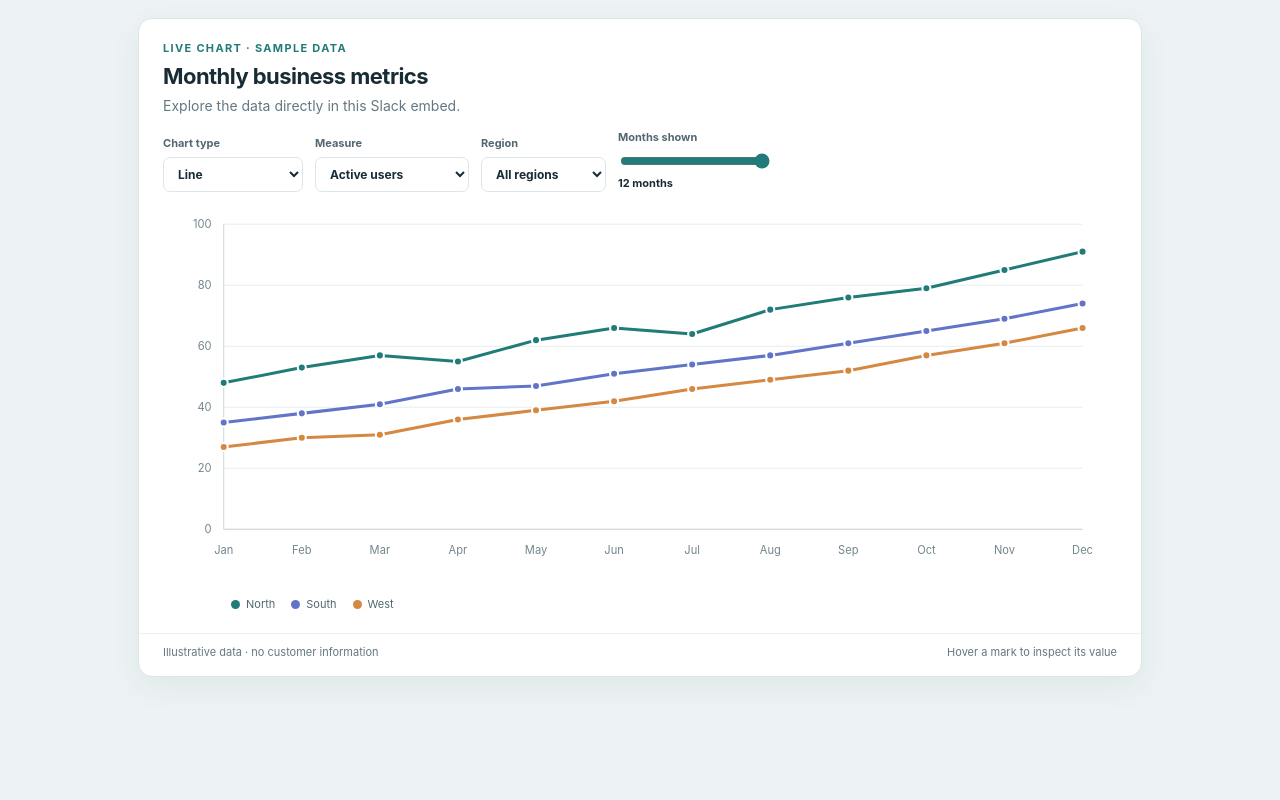
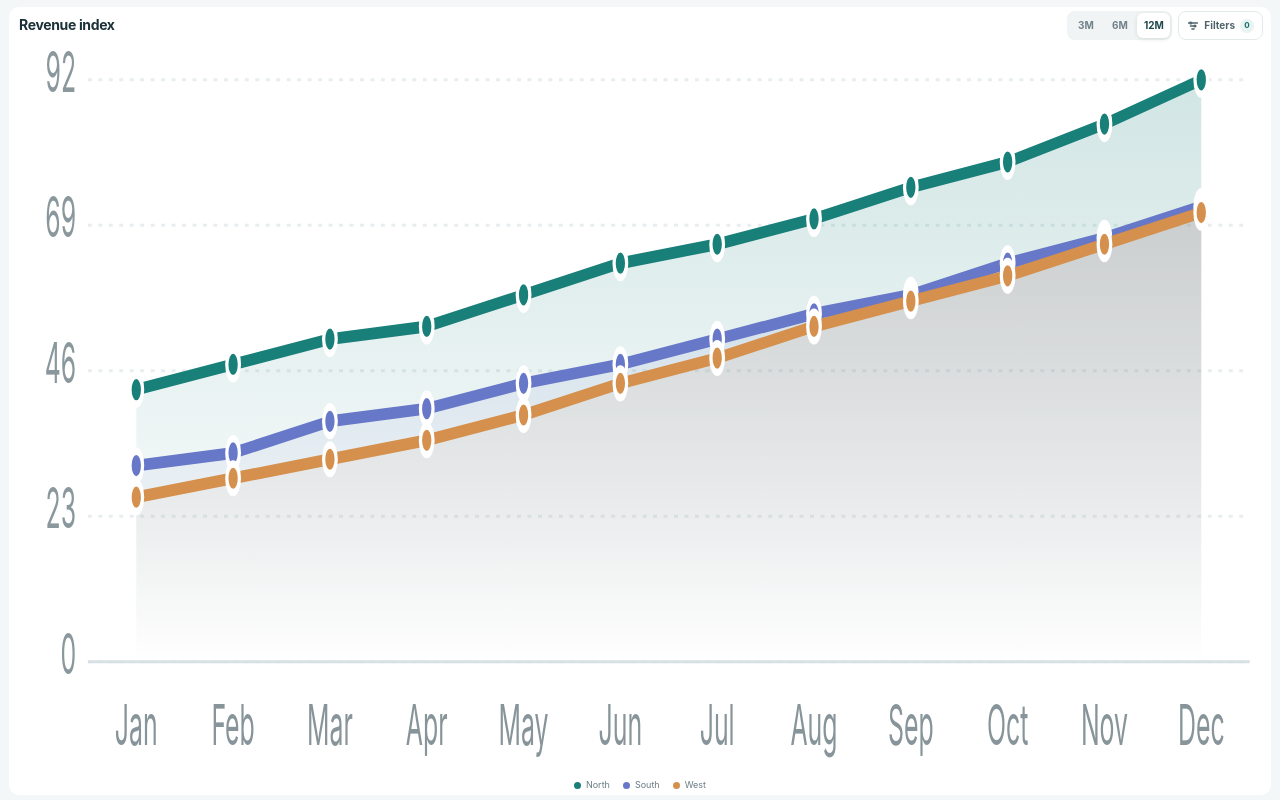
Before and after one commit to srikar0896/slack-interactive-chart-demo, a plain HTML site: page index.html in a window 1280 px wide. Drawn offline with Linux system fonts and the light colour scheme.

Commit message:
Refine chart for compact Slack embed

```diff
--- a/index.html
+++ b/index.html
@@ -2,41 +2,72 @@
 <html lang="en">
 <head>
 <meta charset="utf-8">
-<meta name="viewport" content="width=device-width, initial-scale=1">
-<meta name="description" content="An interactive chart designed to open inside a Slack message.">
-<meta property="og:title" content="Interactive metrics chart">
-<meta property="og:description" content="Switch chart types, measures, regions, and time ranges.">
+<meta name="viewport" content="width=device-width, initial-scale=1, viewport-fit=cover">
+<meta name="description" content="A single interactive chart sized for Slack messages, with compact period and data filters.">
+<meta property="og:title" content="Interactive revenue chart">
+<meta property="og:description" content="Explore the live chart by time period, measure, and region.">
 <meta property="og:image" content="https://srikar0896.github.io/slack-interactive-chart-demo/preview.svg">
-<title>Interactive metrics chart</title>
+<title>Interactive revenue chart</title>
 <style>
-:root{color-scheme:light;--ink:#182c35;--muted:#657782;--line:#dce5e8;--paper:#fff;--wash:#f4f8f8;--teal:#217b78;--blue:#6274c8;--orange:#d48842}
-*{box-sizing:border-box}body{margin:0;background:#edf3f4;color:var(--ink);font:14px/1.45 -apple-system,BlinkMacSystemFont,"Segoe UI",sans-serif}
-main{max-width:1040px;margin:0 auto;padding:18px}
-.card{background:var(--paper);border:1px solid var(--line);border-radius:14px;box-shadow:0 10px 30px #213a4410;overflow:hidden}
-header{padding:22px 24px 14px}.eyebrow{color:var(--teal);font-size:11px;font-weight:700;letter-spacing:.12em;text-transform:uppercase}
-h1{font-size:22px;letter-spacing:-.025em;margin:4px 0 3px}.subtitle{margin:0;color:var(--muted)}
-.controls{display:flex;align-items:end;gap:12px;flex-wrap:wrap;padding:0 24px 14px}
-label{display:grid;gap:5px;color:#526771;font-size:11px;font-weight:700}
-select{min-width:125px;border:1px solid var(--line);border-radius:7px;padding:8px 28px 8px 10px;color:var(--ink);background:#fff;font:inherit;font-size:12px}
-.range{min-width:150px}.range input{accent-color:var(--teal);width:150px}.range output{color:var(--ink);font-size:11px}
-.chart-wrap{padding:0 16px 8px}.chart{display:block;width:100%;height:auto;overflow:visible}
-footer{display:flex;justify-content:space-between;gap:12px;padding:11px 24px 15px;border-top:1px solid #edf1f2;color:var(--muted);font-size:11px}
-.legend{display:flex;gap:16px;flex-wrap:wrap;margin:2px 8px 12px 76px;color:#526771;font-size:11px}
-.legend span{display:inline-flex;align-items:center;gap:6px}.swatch{width:9px;height:9px;border-radius:50%}
-@media(max-width:650px){main{padding:8px}.controls{gap:8px;padding-left:14px;padding-right:14px}header{padding:18px 14px 12px}.chart-wrap{padding:0 5px}footer{padding:10px 14px;flex-direction:column}.range{min-width:125px}.range input{width:125px}}
+:root{color-scheme:light;--ink:#1b3038;--muted:#788991;--line:#e8eef0;--wash:#f3f7f7;--teal:#187f79;--blue:#6878c8;--amber:#d5904d}
+*{box-sizing:border-box}
+html,body{width:100%;height:100%;margin:0;overflow:hidden}
+body{min-width:280px;background:#f4f7f8;color:var(--ink);font:12px/1.35 -apple-system,BlinkMacSystemFont,"Segoe UI",sans-serif;-webkit-font-smoothing:antialiased}
+button,select{font:inherit}
+main{width:100%;height:100vh;height:100dvh;padding:7px 9px 5px;overflow:hidden;background:#f4f7f8}
+.chart-shell{position:relative;width:100%;height:100%;min-height:0;display:flex;flex-direction:column;overflow:hidden;border-radius:10px;background:#fff}
+.topbar{flex:0 0 auto;min-height:37px;display:flex;align-items:center;justify-content:space-between;gap:7px;padding:4px 8px 4px 10px}
+.title{min-width:0;overflow:hidden;text-overflow:ellipsis;white-space:nowrap;font-size:14px;font-weight:720;letter-spacing:-.025em}
+.actions{flex:0 0 auto;display:flex;align-items:center;gap:6px}
+.periods{display:flex;align-items:center;gap:1px;padding:2px;border-radius:8px;background:#f0f4f4}
+.period-button{min-width:33px;height:25px;padding:0 6px;border:0;border-radius:6px;background:transparent;color:#718189;font-size:10px;font-weight:700;cursor:pointer;transition:background 180ms cubic-bezier(.2,.8,.2,1),color 180ms cubic-bezier(.2,.8,.2,1),transform 180ms cubic-bezier(.2,.8,.2,1)}
+.period-button[aria-pressed="true"]{background:#fff;color:#1d4749;box-shadow:0 1px 4px rgba(21,53,62,.13)}
+.period-button:hover{color:#116c68}.period-button:active,.filter-toggle:active{transform:scale(.96)}
+.filter-toggle{height:29px;display:flex;align-items:center;gap:5px;padding:0 8px;border:1px solid #e2e9ea;border-radius:8px;background:#fff;color:#4c636b;font-size:10px;font-weight:700;cursor:pointer;transition:color 180ms cubic-bezier(.2,.8,.2,1),border-color 180ms cubic-bezier(.2,.8,.2,1),transform 180ms cubic-bezier(.2,.8,.2,1)}
+.filter-toggle:hover,.filter-toggle[aria-expanded="true"]{border-color:#9dc9c6;color:#126f6a}
+.filter-toggle svg{width:12px;height:12px;stroke:currentColor;fill:none;stroke-width:1.7;stroke-linecap:round;stroke-linejoin:round}
+.filter-count{min-width:14px;height:14px;display:grid;place-items:center;border-radius:99px;background:#e8f3f2;color:#126f6a;font-size:8px}
+.plot{flex:1 1 auto;min-height:45px;display:flex;flex-direction:column;padding:0 3px 2px}
+#chart{flex:1 1 auto;min-height:0;width:100%}.chart{display:block;width:100%;height:100%;overflow:visible}
+.legend{flex:0 0 15px;display:flex;align-items:center;justify-content:center;gap:13px;color:#687c83;font-size:9px}
+.legend span{display:inline-flex;align-items:center;gap:5px}.swatch{width:7px;height:7px;border-radius:50%}
+.filter-panel{position:absolute;z-index:2;top:41px;right:8px;width:min(350px,calc(100% - 16px));padding:8px;border:1px solid #e0e8e9;border-radius:10px;background:rgba(255,255,255,.98);box-shadow:0 10px 24px rgba(26,55,63,.15);transform-origin:top right;animation:filter-in 180ms cubic-bezier(.2,.8,.2,1)}
+.filter-panel[hidden]{display:none}
+@keyframes filter-in{from{opacity:0;transform:translateY(-3px) scale(.985)}to{opacity:1;transform:translateY(0) scale(1)}}
+.filter-grid{display:grid;grid-template-columns:repeat(3,minmax(0,1fr));gap:7px}
+.filter-field{display:grid;gap:4px;min-width:0;color:#718188;font-size:9px;font-weight:700}
+.filter-field select{width:100%;min-width:0;height:28px;padding:0 20px 0 7px;border:1px solid #e1e8e9;border-radius:7px;background:#fff;color:#2e454c;font-size:10px;outline:none}
+.filter-field select:focus{border-color:#61aaa5;box-shadow:0 0 0 2px rgba(31,139,132,.12)}
+@media(max-width:430px){main{padding:5px 6px 4px}.topbar{min-height:34px;gap:4px;padding:3px 5px 3px 7px}.title{font-size:12px}.actions{gap:4px}.period-button{min-width:29px;height:24px;padding:0 4px;font-size:9px}.filter-toggle{height:27px;gap:4px;padding:0 6px;font-size:9px}.filter-panel{top:37px;right:6px;width:min(310px,calc(100% - 12px));padding:7px}.filter-grid{grid-template-columns:repeat(2,minmax(0,1fr))}.filter-field:last-child{grid-column:span 2}}
+@media(max-width:315px){.title{max-width:74px}.filter-toggle{padding:0 5px}.filter-toggle svg{display:none}.period-button{min-width:26px}}
+@media(max-height:220px){.topbar{min-height:30px}.period-button{height:22px}.filter-toggle{height:25px}.legend{flex-basis:12px}.filter-panel{top:33px;padding:5px}.filter-field select{height:24px}}
+@media(prefers-reduced-motion:reduce){*,*::before,*::after{animation-duration:.01ms!important;transition-duration:.01ms!important}}
 </style>
 </head>
 <body>
-<main><section class="card" aria-label="Interactive metrics chart">
-<header><div class="eyebrow">Live chart · sample data</div><h1>Monthly business metrics</h1><p class="subtitle">Explore the data directly in this Slack embed.</p></header>
-<div class="controls">
-<label>Chart type<select id="chartType" aria-label="Chart type"><option value="line">Line</option><option value="bar">Grouped bars</option><option value="area">Area</option><option value="scatter">Scatter</option></select></label>
-<label>Measure<select id="metric" aria-label="Measure"><option value="active">Active users</option><option value="conversion">Conversion rate</option><option value="revenue">Revenue index</option></select></label>
-<label>Region<select id="region" aria-label="Region"><option value="all">All regions</option><option value="north">North</option><option value="south">South</option><option value="west">West</option></select></label>
-<label class="range">Months shown <input id="months" aria-label="Months shown" type="range" min="4" max="12" value="12"><output id="monthsLabel">12 months</output></label>
-</div>
-<div class="chart-wrap"><div id="chart" aria-live="polite"></div><div id="legend" class="legend"></div></div>
-<footer><span>Illustrative data · no customer information</span><span>Hover a mark to inspect its value</span></footer>
+<main><section class="chart-shell" aria-label="Interactive revenue chart">
+  <header class="topbar">
+    <div class="title" id="chartTitle">Revenue index</div>
+    <div class="actions">
+      <div class="periods" role="group" aria-label="Time period">
+        <button class="period-button" type="button" data-period="3" aria-pressed="false">3M</button>
+        <button class="period-button" type="button" data-period="6" aria-pressed="false">6M</button>
+        <button class="period-button" type="button" data-period="12" aria-pressed="true">12M</button>
+      </div>
+      <button class="filter-toggle" id="filterToggle" type="button" aria-expanded="false" aria-controls="filterPanel">
+        <svg viewBox="0 0 16 16" aria-hidden="true"><path d="M2 4h12M4.5 8h7M6.5 12h3"/><circle cx="5" cy="4" r="1.3" fill="white"/><circle cx="10.5" cy="8" r="1.3" fill="white"/></svg>
+        Filters <span class="filter-count" id="filterCount">0</span>
+      </button>
+    </div>
+  </header>
+  <div class="plot"><div id="chart" aria-live="polite"></div><div class="legend" id="legend"></div></div>
+  <div class="filter-panel" id="filterPanel" hidden>
+    <div class="filter-grid">
+      <label class="filter-field">Measure<select id="metric" aria-label="Measure"><option value="revenue">Revenue index</option><option value="active">Active users</option><option value="conversion">Conversion rate</option></select></label>
+      <label class="filter-field">Region<select id="region" aria-label="Region"><option value="all">All regions</option><option value="north">North</option><option value="south">South</option><option value="west">West</option></select></label>
+      <label class="filter-field">Style<select id="chartType" aria-label="Chart style"><option value="area">Area</option><option value="line">Line</option><option value="bar">Bars</option><option value="scatter">Scatter</option></select></label>
+    </div>
+  </div>
 </section></main>
 <script>
 const rows=[
@@ -53,39 +84,49 @@ const rows=[
 {month:"Nov",north:{active:85,conversion:4.6,revenue:85},south:{active:69,conversion:4.3,revenue:67},west:{active:61,conversion:4.9,revenue:66}},
 {month:"Dec",north:{active:91,conversion:4.8,revenue:92},south:{active:74,conversion:4.5,revenue:72},west:{active:66,conversion:5.1,revenue:71}}
 ];
-const names={north:"North",south:"South",west:"West"};
-const colors={north:"#217b78",south:"#6274c8",west:"#d48842"};
-const typeEl=document.getElementById("chartType"),metricEl=document.getElementById("metric"),regionEl=document.getElementById("region"),monthsEl=document.getElementById("months");
+const regions={north:"North",south:"South",west:"West"};
+const colors={north:"#187f79",south:"#6878c8",west:"#d5904d"};
+const metricLabels={revenue:"Revenue index",active:"Active users",conversion:"Conversion rate"};
+const metricEl=document.getElementById("metric"),regionEl=document.getElementById("region"),typeEl=document.getElementById("chartType");
+const filterPanel=document.getElementById("filterPanel"),filterToggle=document.getElementById("filterToggle");
+let period=12;
+function updateFilterCount(){
+ const count=Number(metricEl.value!=="revenue")+Number(regionEl.value!=="all")+Number(typeEl.value!=="area");
+ document.getElementById("filterCount").textContent=String(count);
+}
 function render(){
- const count=Number(monthsEl.value), data=rows.slice(rows.length-count), metric=metricEl.value;
+ const data=rows.slice(-period),metric=metricEl.value;
  const keys=regionEl.value==="all"?["north","south","west"]:[regionEl.value];
- const values=data.flatMap(d=>keys.map(k=>d[k][metric]));
- const peak=Math.max(...values), step=Math.max(1,Math.ceil(peak/5/10)*10);
- const max=Math.ceil(peak/step)*step, left=68,top=18,width=850,height=302,bottom=top+height;
- const x=i=>left+(data.length===1?width/2:i*width/(data.length-1));
- const y=v=>bottom-(v/max)*height;
- const type=typeEl.value;
- let s='<svg class="chart" viewBox="0 0 960 385" role="img" aria-label="'+metricEl.options[metricEl.selectedIndex].text+' by month">';
- for(let n=0;n<=5;n++){const val=max*n/5,yy=y(val);s+='<line x1="'+left+'" y1="'+yy+'" x2="'+(left+width)+'" y2="'+yy+'" stroke="#e7edef"/><text x="'+(left-12)+'" y="'+(yy+4)+'" text-anchor="end" fill="#73858d" font-size="11">'+(metric==="conversion"?val.toFixed(1):Math.round(val))+(metric==="conversion"?"%":"")+'</text>'}
- s+='<line x1="'+left+'" y1="'+top+'" x2="'+left+'" y2="'+bottom+'" stroke="#cbd7da"/><line x1="'+left+'" y1="'+bottom+'" x2="'+(left+width)+'" y2="'+bottom+'" stroke="#cbd7da"/>';
- const band=width/data.length, barWidth=Math.min(25,band*.62/keys.length);
+ const values=data.flatMap(row=>keys.map(key=>row[key][metric]));
+ const peak=Math.max(...values),max=Math.max(4,Math.ceil(peak/4)*4);
+ const left=58,right=946,top=12,bottom=207,height=bottom-top,width=right-left,band=width/data.length;
+ const x=i=>left+band*i+band/2,y=value=>bottom-(value/max)*height,type=typeEl.value;
+ let svg='<svg class="chart" viewBox="0 0 960 246" preserveAspectRatio="none" role="img" aria-label="'+metricLabels[metric]+', last '+period+' months">';
+ svg+='<defs><linearGradient id="areaNorth" x1="0" y1="0" x2="0" y2="1"><stop offset="0" stop-color="'+colors.north+'" stop-opacity=".2"/><stop offset="1" stop-color="'+colors.north+'" stop-opacity="0"/></linearGradient><linearGradient id="areaSouth" x1="0" y1="0" x2="0" y2="1"><stop offset="0" stop-color="'+colors.south+'" stop-opacity=".16"/><stop offset="1" stop-color="'+colors.south+'" stop-opacity="0"/></linearGradient><linearGradient id="areaWest" x1="0" y1="0" x2="0" y2="1"><stop offset="0" stop-color="'+colors.west+'" stop-opacity=".15"/><stop offset="1" stop-color="'+colors.west+'" stop-opacity="0"/></linearGradient></defs>';
+ for(let i=0;i<=4;i++){const value=max*i/4,yy=y(value),label=metric==="conversion"?value.toFixed(1)+"%":Math.round(value);svg+='<line x1="'+left+'" y1="'+yy+'" x2="'+right+'" y2="'+yy+'" stroke="#e8eef0" stroke-dasharray="3 5"/><text x="'+(left-9)+'" y="'+(yy+4)+'" text-anchor="end" fill="#8a989d" font-size="19">'+label+'</text>'}
+ svg+='<line x1="'+left+'" y1="'+bottom+'" x2="'+right+'" y2="'+bottom+'" stroke="#d7e1e3"/>';
  if(type==="bar"){
-  data.forEach((d,i)=>keys.forEach((k,j)=>{const val=d[k][metric],bx=left+i*band+(band-keys.length*barWidth)/2+j*barWidth,by=y(val);s+='<rect x="'+bx+'" y="'+by+'" width="'+(barWidth-3)+'" height="'+(bottom-by)+'" rx="3" fill="'+colors[k]+'"><title>'+names[k]+' · '+d.month+': '+val+(metric==="conversion"?"%":"")+'</title></rect>'}));
+  const barWidth=Math.min(30,band*.68/keys.length);
+  data.forEach((row,i)=>keys.forEach((key,j)=>{const value=row[key][metric],bx=left+i*band+(band-keys.length*barWidth)/2+j*barWidth,by=y(value);svg+='<rect x="'+bx+'" y="'+by+'" width="'+Math.max(2,barWidth-3)+'" height="'+(bottom-by)+'" rx="4" fill="'+colors[key]+'"><title>'+regions[key]+' · '+row.month+': '+value+(metric==="conversion"?"%":"")+'</title></rect>'}));
  }else{
-  keys.forEach(k=>{
-   const pts=data.map((d,i)=>({x:x(i),y:y(d[k][metric]),v:d[k][metric],m:d.month}));
-   const path=pts.map((p,i)=>(i?"L":"M")+p.x+" "+p.y).join(" ");
-   if(type==="area"){const area=path+" L"+pts[pts.length-1].x+" "+bottom+" L"+pts[0].x+" "+bottom+" Z";s+='<path d="'+area+'" fill="'+colors[k]+'" opacity=".12"/>'}
-   if(type!=="scatter")s+='<path d="'+path+'" fill="none" stroke="'+colors[k]+'" stroke-width="3" stroke-linecap="round" stroke-linejoin="round"/>';
-   pts.forEach(p=>{const r=type==="scatter"?5:4;s+='<circle cx="'+p.x+'" cy="'+p.y+'" r="'+r+'" fill="'+colors[k]+'" stroke="#fff" stroke-width="2"><title>'+names[k]+' · '+p.m+': '+p.v+(metric==="conversion"?"%":"")+'</title></circle>'});
+  keys.forEach(key=>{
+   const points=data.map((row,i)=>({x:x(i),y:y(row[key][metric]),value:row[key][metric],month:row.month}));
+   const path=points.map((point,i)=>(i?"L":"M")+point.x+" "+point.y).join(" ");
+   if(type==="area"){const fill=path+" L"+points.at(-1).x+" "+bottom+" L"+points[0].x+" "+bottom+" Z";svg+='<path d="'+fill+'" fill="url(#area'+key[0].toUpperCase()+key.slice(1)+')"/>'}
+   if(type!=="scatter")svg+='<path d="'+path+'" fill="none" stroke="'+colors[key]+'" stroke-width="4" stroke-linecap="round" stroke-linejoin="round"/>';
+   points.forEach(point=>{const radius=type==="scatter"?6:4.8;svg+='<circle cx="'+point.x+'" cy="'+point.y+'" r="'+radius+'" fill="'+colors[key]+'" stroke="#fff" stroke-width="2.5"><title>'+regions[key]+' · '+point.month+': '+point.value+(metric==="conversion"?"%":"")+'</title></circle>'});
   });
  }
- data.forEach((d,i)=>{const xx=type==="bar"?left+i*band+band/2:x(i);s+='<text x="'+xx+'" y="'+(bottom+24)+'" text-anchor="middle" fill="#73858d" font-size="11">'+d.month+'</text>'});
- s+='</svg>';document.getElementById("chart").innerHTML=s;
- document.getElementById("legend").innerHTML=keys.map(k=>'<span><i class="swatch" style="background:'+colors[k]+'"></i>'+names[k]+'</span>').join("");
- document.getElementById("monthsLabel").textContent=count+" months";
+ data.forEach((row,i)=>{svg+='<text x="'+x(i)+'" y="235" text-anchor="middle" fill="#87959a" font-size="19">'+row.month+'</text>'});
+ svg+='</svg>';document.getElementById("chart").innerHTML=svg;
+ document.getElementById("chartTitle").textContent=metricLabels[metric];
+ document.getElementById("legend").innerHTML=keys.map(key=>'<span><i class="swatch" style="background:'+colors[key]+'"></i>'+regions[key]+'</span>').join("");
+ updateFilterCount();
 }
-[typeEl,metricEl,regionEl,monthsEl].forEach(el=>el.addEventListener("input",render));
+document.querySelectorAll(".period-button").forEach(button=>button.addEventListener("click",()=>{period=Number(button.dataset.period);document.querySelectorAll(".period-button").forEach(item=>item.setAttribute("aria-pressed",String(item===button)));render()}));
+[metricEl,regionEl,typeEl].forEach(element=>element.addEventListener("change",render));
+filterToggle.addEventListener("click",()=>{const open=filterToggle.getAttribute("aria-expanded")!=="true";filterToggle.setAttribute("aria-expanded",String(open));filterPanel.hidden=!open});
+document.addEventListener("keydown",event=>{if(event.key==="Escape"&&!filterPanel.hidden){filterPanel.hidden=true;filterToggle.setAttribute("aria-expanded","false");filterToggle.focus()}});
 render();
 </script>
 </body>
```
